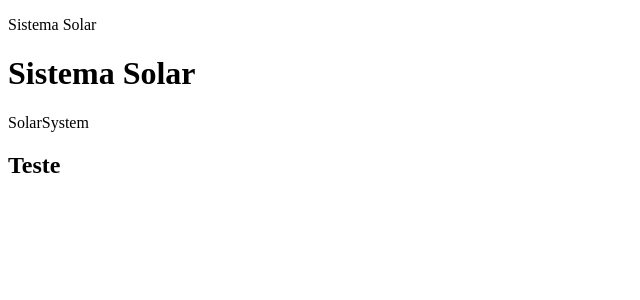
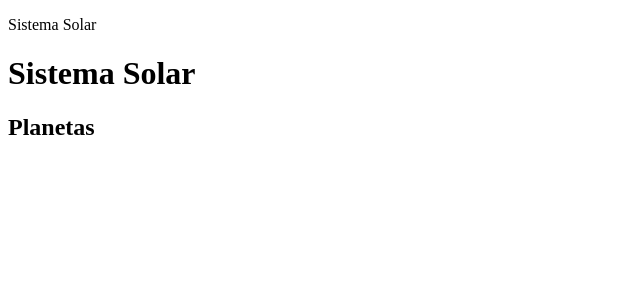
Before and after one commit to aysllanferreira/Projeto-12-Solar-System, a React (Create React App) app: page / in a window 1280 px wide. Shown: the top 300 px of the page, without its empty margins (0-640 px from the left). Built offline with nearby package versions, Linux system fonts and the light colour scheme.

Commit message:
title dentro de solar system

```diff
--- a/src/App.js
+++ b/src/App.js
@@ -1,7 +1,6 @@
 import React from 'react';
 import Header from './components/Header';
 import SolarSystem from './components/SolarSystem ';
-import Title from './components/Title';
 
 class App extends React.Component {
   render() {
@@ -10,7 +9,7 @@
         <p>Sistema Solar</p>
         <Header />
         <SolarSystem />
-        <Title headline="Teste" />
+
       </>
 
     );
--- a/src/components/SolarSystem .jsx
+++ b/src/components/SolarSystem .jsx
@@ -1,9 +1,12 @@
 import React, { Component } from 'react';
+import Title from './Title';
 
 export default class SolarSystem extends Component {
   render() {
     return (
-      <div data-testid="solar-system">SolarSystem </div>
+      <div data-testid="solar-system">
+        <Title headline="Planetas" />
+      </div>
     );
   }
 }
```
